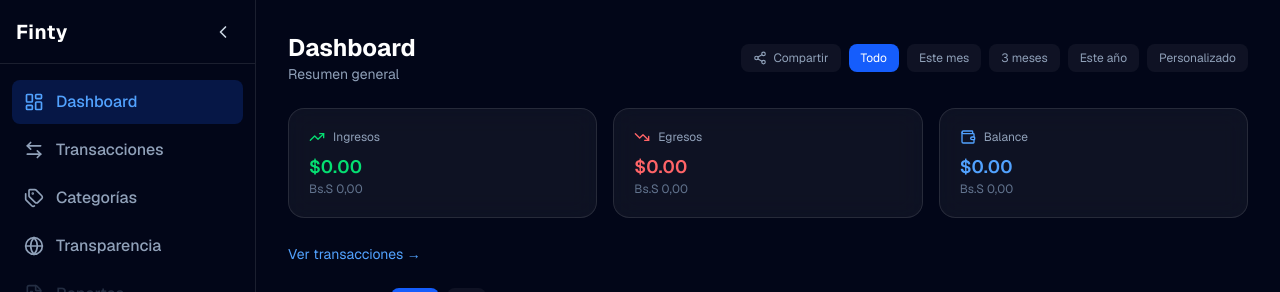
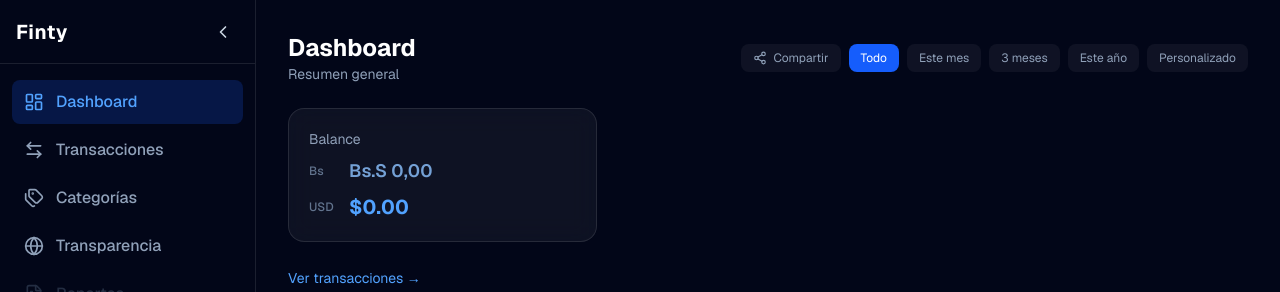
Before and after one commit to esparck23/finty-app, a Next.js app: page /dashboard in a window 1280 px wide. Shown: the top 292 px of the page. Built offline with nearby package versions, Linux system fonts and the light colour scheme; no server answers.

Commit message:
feat: DEC-009 — single Balance card on Dashboard matching Transactions
Remove Ingresos/Egresos cards. Balance card uses exact same design,
pattern, and v5 data source as the Transactions page.

```diff
--- a/src/app/(app)/dashboard/page.tsx
+++ b/src/app/(app)/dashboard/page.tsx
@@ -3,7 +3,7 @@
 import { useEffect, useState, useCallback } from 'react';
 import { useRouter } from 'next/navigation';
 import Link from 'next/link';
-import { Plus, TrendingUp, TrendingDown, Wallet, Share2 } from 'lucide-react';
+import { Plus, Share2 } from 'lucide-react';
 import { formatUSD, formatBs } from '@/lib/utils/currency';
 import {
   BarChart, Bar, XAxis, YAxis, CartesianGrid, Tooltip, Legend, ResponsiveContainer,
@@ -33,6 +33,10 @@ interface SummaryData {
   income?: { total_usd: number; total_bs: number };
   expense?: { total_usd: number; total_bs: number };
   exchange?: { total_usd: number; total_bs: number };
+}
+
+interface ExchangeByCurrency {
+  [key: string]: { total_usd: number; total_bs: number };
 }
 
 type PeriodKey = 'all' | 'month' | '3months' | 'year' | 'custom';
@@ -78,6 +82,7 @@ export default function DashboardPage() {
   const [monthly, setMonthly] = useState<MonthlyData[]>([]);
   const [byCategory, setByCategory] = useState<CategoryData[]>([]);
   const [summary, setSummary] = useState<SummaryData>({});
+  const [exchangeByCurrency, setExchangeByCurrency] = useState<ExchangeByCurrency>({});
   const [isLoading, setIsLoading] = useState(true);
   const [period, setPeriod] = useState<PeriodKey>('all');
   const [customFrom, setCustomFrom] = useState('');
@@ -104,6 +109,7 @@ export default function DashboardPage() {
         setMonthly(json.monthly);
         setByCategory(json.byCategory);
         setSummary(json.summary);
+        setExchangeByCurrency(json.exchangeByCurrency ?? {});
       }
     } catch {
       // silently fail
@@ -137,10 +143,21 @@ export default function DashboardPage() {
 
   const incomeUSD = summary.income?.total_usd ?? 0;
   const expenseUSD = summary.expense?.total_usd ?? 0;
-  const balanceUSD = incomeUSD - expenseUSD;
   const incomeBs = summary.income?.total_bs ?? 0;
   const expenseBs = summary.expense?.total_bs ?? 0;
-  const balanceBs = incomeBs - expenseBs;
+
+  const exchangeOutUSD = exchangeByCurrency['USD']?.total_usd ?? 0;
+  const exchangeInBs = exchangeByCurrency['USD']?.total_bs ?? 0;
+  const exchangeInUSD = exchangeByCurrency['Bs']?.total_usd ?? 0;
+  const exchangeOutBs = exchangeByCurrency['Bs']?.total_bs ?? 0;
+
+  const totalIncomeUSD = incomeUSD + exchangeInUSD;
+  const totalExpenseUSD = expenseUSD + exchangeOutUSD;
+  const totalIncomeBs = incomeBs + exchangeInBs;
+  const totalExpenseBs = expenseBs + exchangeOutBs;
+
+  const balanceUSD = totalIncomeUSD - totalExpenseUSD;
+  const balanceBs = totalIncomeBs - totalExpenseBs;
 
   return (
     <div className="p-4 md:p-8 space-y-6 relative min-h-full">
@@ -203,32 +220,21 @@ export default function DashboardPage() {
         </div>
       )}
 
-      <div className="grid grid-cols-1 sm:grid-cols-3 gap-4">
-        <div className="card-glass p-5">
-          <div className="flex items-center gap-2 mb-2">
-            <TrendingUp size={16} className="text-green-400" />
-            <span className="text-xs text-slate-400">Ingresos</span>
+      <div className="grid gap-4 md:grid-cols-3">
+        <div className="card-glass p-5 space-y-2">
+          <p className="text-sm text-slate-400">Balance</p>
+          <div className="flex items-center gap-2">
+            <span className="w-8 text-xs font-medium text-slate-500">Bs</span>
+            <p className={`text-lg font-semibold ${balanceBs >= 0 ? 'text-blue-300/80' : 'text-red-300/80'}`}>
+              {formatBs(balanceBs)}
+            </p>
           </div>
-          <p className="text-lg font-semibold text-green-400">{formatUSD(incomeUSD)}</p>
-          <p className="text-xs text-slate-500">{formatBs(incomeBs)}</p>
-        </div>
-        <div className="card-glass p-5">
-          <div className="flex items-center gap-2 mb-2">
-            <TrendingDown size={16} className="text-red-400" />
-            <span className="text-xs text-slate-400">Egresos</span>
+          <div className="flex items-center gap-2">
+            <span className="w-8 text-xs font-medium text-slate-500">USD</span>
+            <p className={`text-xl font-bold ${balanceUSD >= 0 ? 'text-blue-400' : 'text-red-400'}`}>
+              {formatUSD(balanceUSD)}
+            </p>
           </div>
-          <p className="text-lg font-semibold text-red-400">{formatUSD(expenseUSD)}</p>
-          <p className="text-xs text-slate-500">{formatBs(expenseBs)}</p>
-        </div>
-        <div className="card-glass p-5">
-          <div className="flex items-center gap-2 mb-2">
-            <Wallet size={16} className="text-blue-400" />
-            <span className="text-xs text-slate-400">Balance</span>
-          </div>
-          <p className={`text-lg font-semibold ${balanceUSD >= 0 ? 'text-blue-400' : 'text-red-400'}`}>
-            {formatUSD(balanceUSD)}
-          </p>
-          <p className="text-xs text-slate-500">{formatBs(balanceBs)}</p>
         </div>
       </div>
 
```
